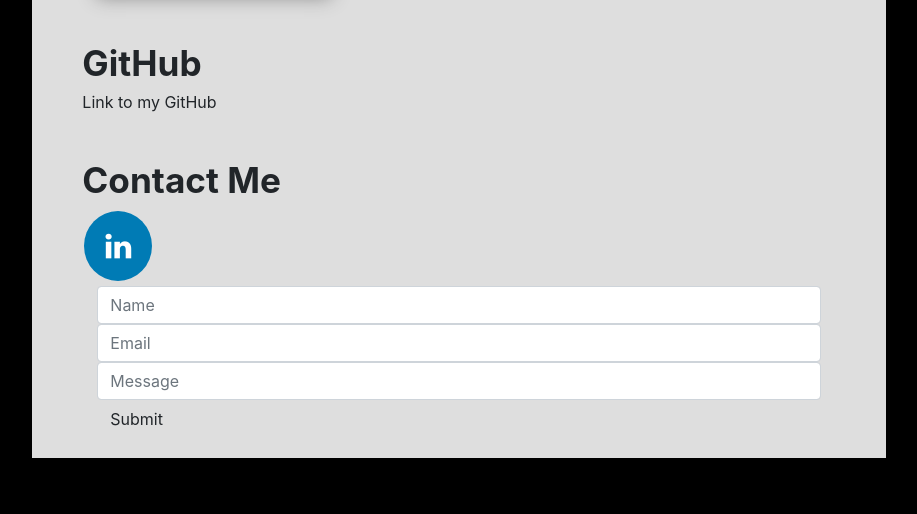
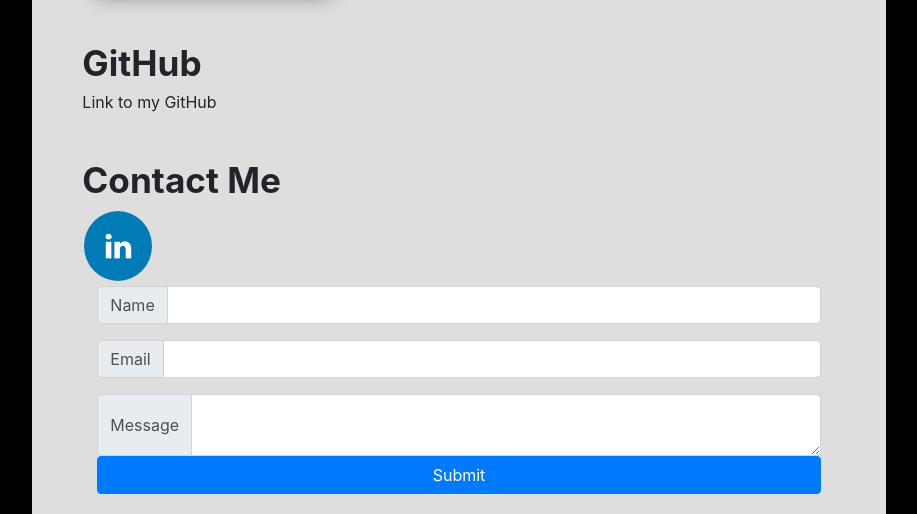
Before and after one commit to kkuop/Personal-Portfolio, a plain HTML site: page index.html in a window 1280 px wide. Shown: the part 1304-1818 px from the top of the page, without its empty margins (181-1098 px from the left). Before the commit the page ends 1762 px from the top, so only its background shows below. Drawn offline with nearby package versions, Linux system fonts and the light colour scheme.

Commit message:
inputs are now in an input group class and instead of placeholders have prepending labels... button is primary button with full page width

```diff
--- a/index.html
+++ b/index.html
@@ -118,17 +118,26 @@
                         <div>
                             <span><a href="https://linkedin.com/in/kylekuopus" class="fa fa-linkedin"></a></span>
                         </div>
-                        <div class="col">
-                            <input type="text" class="form-control" id="name" placeholder="Name" name="name">
+                        <div class="col input-group mb-3">
+                            <div class="input-group-prepend">
+                                <span class="input-group-text" id="inputGroup-name">Name</span>
+                            </div>
+                            <input type="text" class="form-control" id="name" name="name">
                         </div>
-                        <div class="col">
-                            <input type="text" class="form-control" id="email" placeholder="Email" name="email">
+                        <div class="col input-group mb-3">
+                            <div class="input-group-prepend">
+                                <span class="input-group-text" id="inputGroup-email">Email</span>
+                            </div>
+                            <input type="text" class="form-control" id="email" name="email">
                         </div>
-                        <div class="col">
-                            <input type="text" class="form-control input-lg" id="message" placeholder="Message" name="message" height="100px">
+                        <div class="col input-group">
+                            <div class="input-group-prepend">
+                                <span class="input-group-text" id="inputGroup-message">Message</span>
+                            </div>
+                            <textarea type="text" class="form-control" id="message" name="message" height="100px"></textarea>
                         </div>
-                        <div class="col">
-                            <button type="submit" class="btn btn-default">Submit</button>
+                        <div class="col input-group">
+                            <button type="button" class="btn btn-primary btn-block">Submit</button>
                         </div>
                     </div>
                 </div>
```
